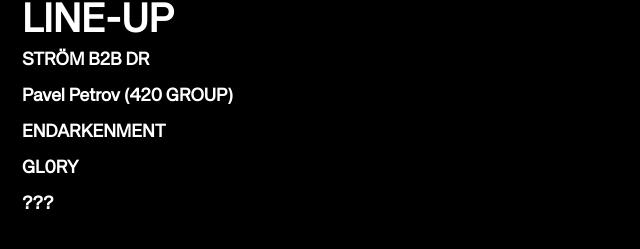
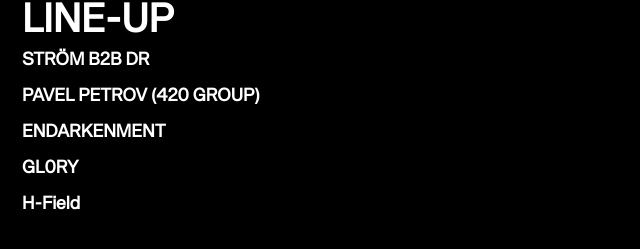
Before and after one commit to BillieLurk/dr.order, a React (Create React App) app: page / in a window 1280 px wide. Shown: the part 1404-1653 px from the top of the page, without its empty margins (0-640 px from the left). Built offline with nearby package versions, Linux system fonts and the light colour scheme.

Commit message:
lineupdate

```diff
--- a/src/components/Details.jsx
+++ b/src/components/Details.jsx
@@ -94,10 +94,10 @@ const Details = () => {
       <ItemContainer>
         <Title>LINE-UP</Title>
         <Content>STRÖM B2B DR</Content>
-        <Content>Pavel Petrov (420 GROUP)</Content>
+        <Content>PAVEL PETROV (420 GROUP)</Content>
         <Content>ENDARKENMENT</Content>
         <Content>GL0RY</Content>
-        <Content>???</Content>
+        <Content>H-Field</Content>
       </ItemContainer>
     </Wrapper>
   );
```
